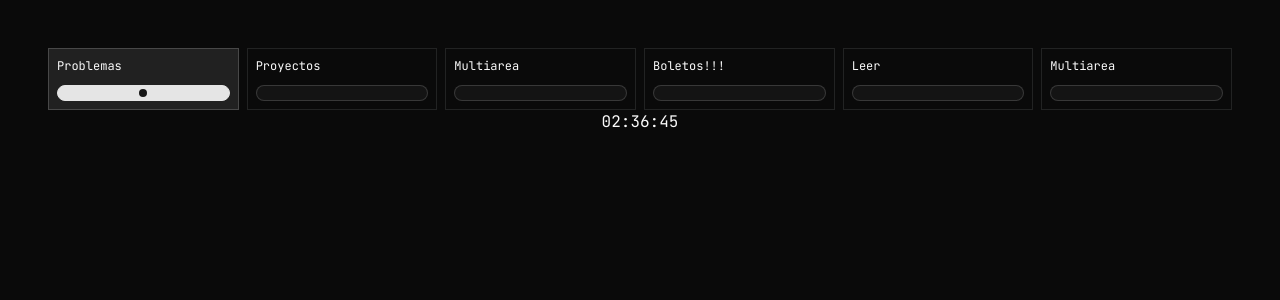
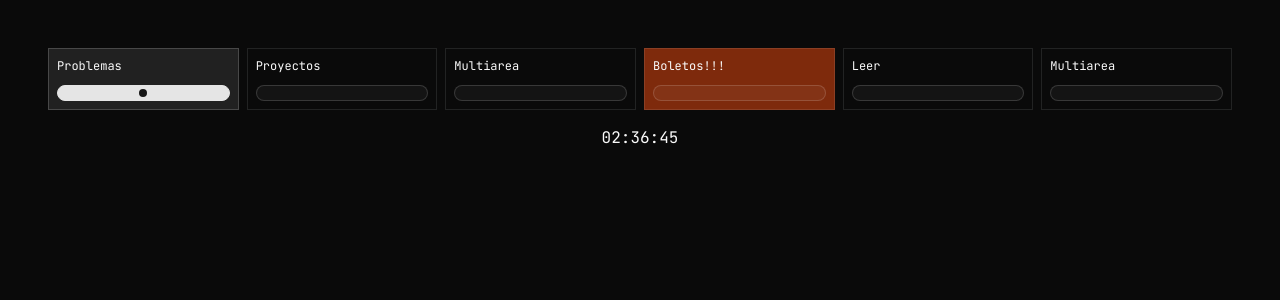
Before and after one commit to regulated/scheduler, a Next.js app: page / in a window 1280 px wide. Shown: the top 300 px of the page. Built offline with nearby package versions, Linux system fonts and the light colour scheme.

Commit message:
working state check

```diff
--- a/app/page.tsx
+++ b/app/page.tsx
@@ -2,7 +2,7 @@
 
 import { useState, useEffect, useMemo } from "react";
 
-import { Field, FieldContent, FieldDescription, FieldLabel, FieldTitle } from "@/components/ui/field"
+import { Field, FieldSet, FieldContent, FieldDescription, FieldLabel, FieldTitle } from "@/components/ui/field"
 import { Label } from "@/components/ui/label"
 import { RadioGroup, RadioGroupItem } from "@/components/ui/radio-group"
 
@@ -27,11 +27,20 @@ export default function Home() {
     return `${hours}:${minutes}:${seconds}`;
   }, [time, mounted]);
 
+  const minutes = useMemo<number>(() => {
+    if (!mounted) return "";
+    return time.getMinutes();
+  }, [time, mounted]);
+
+  const [selectedValue, setSelectedValue] = useState("first");
+
   return (
     <div className="flex m-12 justify-center items-center flex-col">
 
-          <RadioGroup defaultValue="first" className="max-w-m flex flex-col-6 justify-between">
-            <FieldLabel htmlFor="r1">
+      <RadioGroup defaultValue="first" value={selectedValue} onValueChange={setSelectedValue} className="max-w-m flex flex-col-6 justify-between">
+
+          <FieldSet className={(minutes < 10 && selectedValue != "first") ? "bg-orange-900 w-full" : "w-full"}>
+            <FieldLabel htmlFor="r1" >
               <Field orientation="vertical">
                 <FieldContent>
                   <FieldTitle>Problemas</FieldTitle>
@@ -39,7 +48,9 @@ export default function Home() {
                   <RadioGroupItem value="first" id="r1" />
               </Field>
             </FieldLabel>
+          </FieldSet>
 
+          <FieldSet className={(minutes >= 10 && minutes < 20 && selectedValue != "second") ? "bg-orange-900 w-full" : "w-full"}>
             <FieldLabel htmlFor="r2">
               <Field orientation="vertical">
                 <FieldContent>
@@ -48,7 +59,9 @@ export default function Home() {
                   <RadioGroupItem value="second" id="r2" />
               </Field>
             </FieldLabel>
+          </FieldSet>
 
+          <FieldSet className={(minutes >= 20 && minutes < 30 && selectedValue != "third") ? "bg-orange-900 w-full" : "w-full"}>
             <FieldLabel htmlFor="r3">
               <Field orientation="vertical">
                 <FieldContent>
@@ -57,7 +70,9 @@ export default function Home() {
                   <RadioGroupItem value="third" id="r3" />
               </Field>
             </FieldLabel>
+          </FieldSet>
 
+          <FieldSet className={(minutes >= 30 && minutes < 40 && selectedValue != "fourth") ? "bg-orange-900 w-full" : "w-full"}>
             <FieldLabel htmlFor="r4">
               <Field orientation="vertical">
                 <FieldContent>
@@ -66,7 +81,9 @@ export default function Home() {
                   <RadioGroupItem value="fourth" id="r4" />
               </Field>
             </FieldLabel>
+          </FieldSet>
 
+          <FieldSet className={(minutes >= 40 && minutes < 50 && selectedValue != "fifth") ? "bg-orange-900 w-full" : " w-full"}>
             <FieldLabel htmlFor="r5">
               <Field orientation="vertical">
                 <FieldContent>
@@ -75,7 +92,9 @@ export default function Home() {
                   <RadioGroupItem value="fifth" id="r5" />
               </Field>
             </FieldLabel>
+          </FieldSet>
 
+          <FieldSet className={(minutes >= 50 && selectedValue != "sixth") ? "bg-orange-900 w-full" : " w-full"}>
             <FieldLabel htmlFor="r6">
               <Field orientation="vertical">
                 <FieldContent>
@@ -84,10 +103,11 @@ export default function Home() {
                   <RadioGroupItem value="sixth" id="r6" />
               </Field>
             </FieldLabel>
+          </FieldSet>
 
-          </RadioGroup>
+        </RadioGroup>
 
-          <div>{formattedTime}</div>
+        <div className="p-4">{formattedTime}</div>
 
 
     </div>
```
